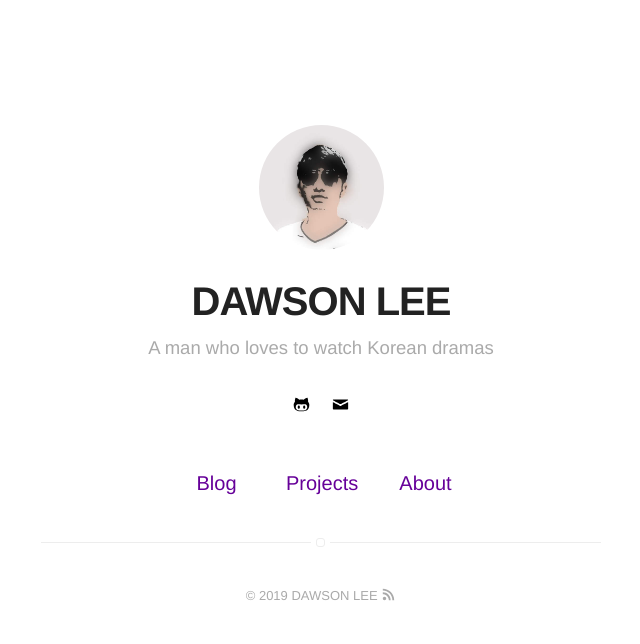
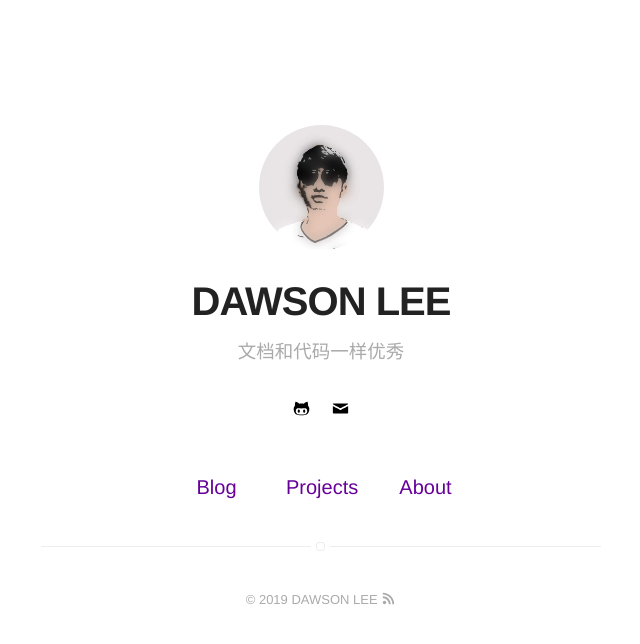
Before and after one commit to dawsonlee1790/dawsonlee1790.github.io, a Jekyll site: the page built from index.html, in a window 1280 px wide. Shown: the top 644 px of the page, without its empty margins (319-959 px from the left). Built offline with Jekyll 4.4.1, drawn with Linux system fonts in a browser that asks for light colours.

Commit message:
更改个性签名

```diff
--- a/_config.yml
+++ b/_config.yml
@@ -1,6 +1,7 @@
 # main text of home
 name: DAWSON LEE
-bio: A man who loves to watch Korean dramas
+bio: 文档和代码一样优秀
+# bio: A man who loves to watch Korean dramas
 
 # twitter summary info
 description: A blog about technology and stuff related
```
